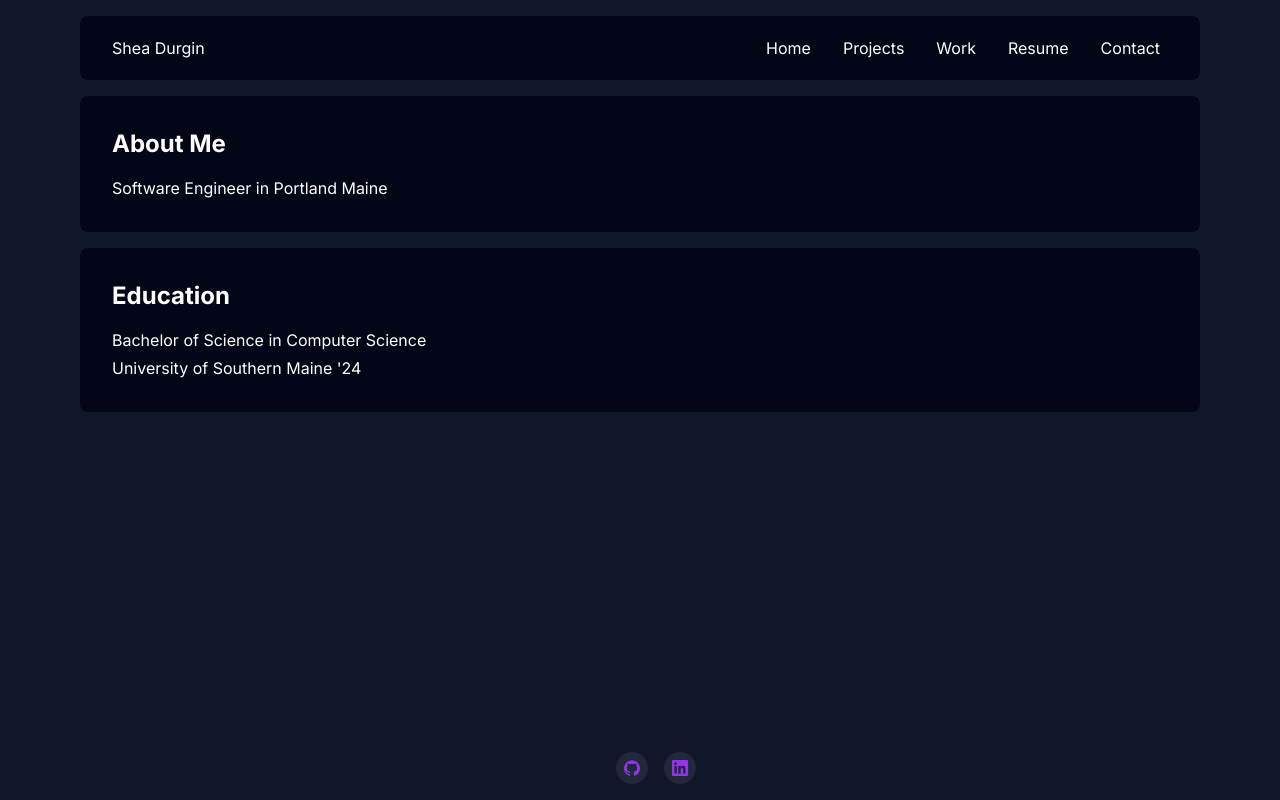
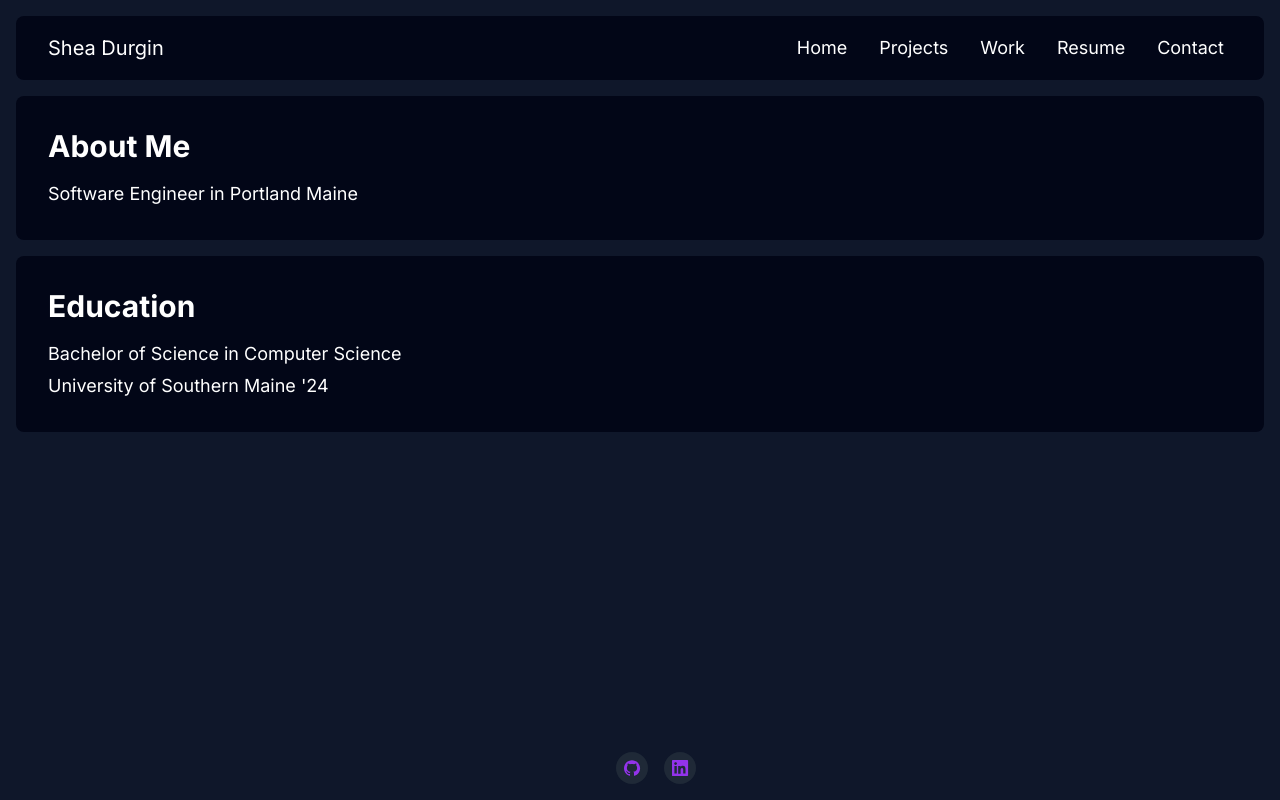
Before and after one commit to sheaDurgin/Portfolio, a Next.js app: page / in a window 1280 px wide. Built offline with nearby package versions, Linux system fonts and the light colour scheme.

Commit message:
increase size

```diff
--- a/app/Navbar.tsx
+++ b/app/Navbar.tsx
@@ -10,18 +10,18 @@ const Navbar = () => {
   }
 
   return (
-    <div className="max-w-6xl mx-auto">
+    <div className="max-w-7xl mx-auto">
       <nav className='bg-slate-950 rounded-lg px-6 m-4'>
           <div className='flex items-center justify-between h-16 px-2'>
             <div className='flex items-center'>
               <div className='flex-shrink-0'>
-                <a href="/" className='text-white'>
+                <a href="/" className='text-white text-xl'>
                   Shea Durgin
                 </a>
               </div>
             </div>
             <div className='hidden md:block'>
-              <div className='ml-4 flex items-center space-x-4'>
+              <div className='ml-4 flex items-center space-x-4 text-lg'>
                 <a href="/" className='text-white hover:bg-purple-600 hover:text-black rounded-lg p-2'>
                   Home
                 </a>
@@ -79,7 +79,7 @@ const Navbar = () => {
           </div>
           {isClick && (
             <div className='md:hidden'>
-              <div className='py-2 space-y-1'>
+              <div className='py-2 space-y-1 text-lg'>
                   <a href="/" className='text-white block hover:bg-purple-600 hover:text-black rounded-lg p-2'>
                     Home
                   </a>
--- a/app/page.tsx
+++ b/app/page.tsx
@@ -1,21 +1,21 @@
 export default function Home() {
   return (
-    <div className="max-w-6xl mx-auto">
+    <div className="max-w-7xl mx-auto">
       {/* About Me Section */}
       <div className="bg-slate-950 rounded-lg p-8 m-4 space-y-1">
-        <h2 className="text-white text-2xl font-bold mb-4">About Me</h2>
-        <p className="text-white">
+        <h2 className="text-white text-3xl font-bold mb-4">About Me</h2>
+        <p className="text-white text-lg">
           Software Engineer in Portland Maine
         </p>
       </div>
 
       {/* Education Section */}
       <div className="bg-slate-950 rounded-lg p-8 m-4 space-y-1">
-        <h2 className="text-white text-2xl font-bold mb-4">Education</h2>
-        <p className="text-white">
+        <h2 className="text-white text-3xl font-bold mb-4">Education</h2>
+        <p className="text-white text-lg">
           Bachelor of Science in Computer Science
         </p>
-        <p className="text-white">
+        <p className="text-white text-lg">
           University of Southern Maine &apos;24
         </p>
       </div>
```
